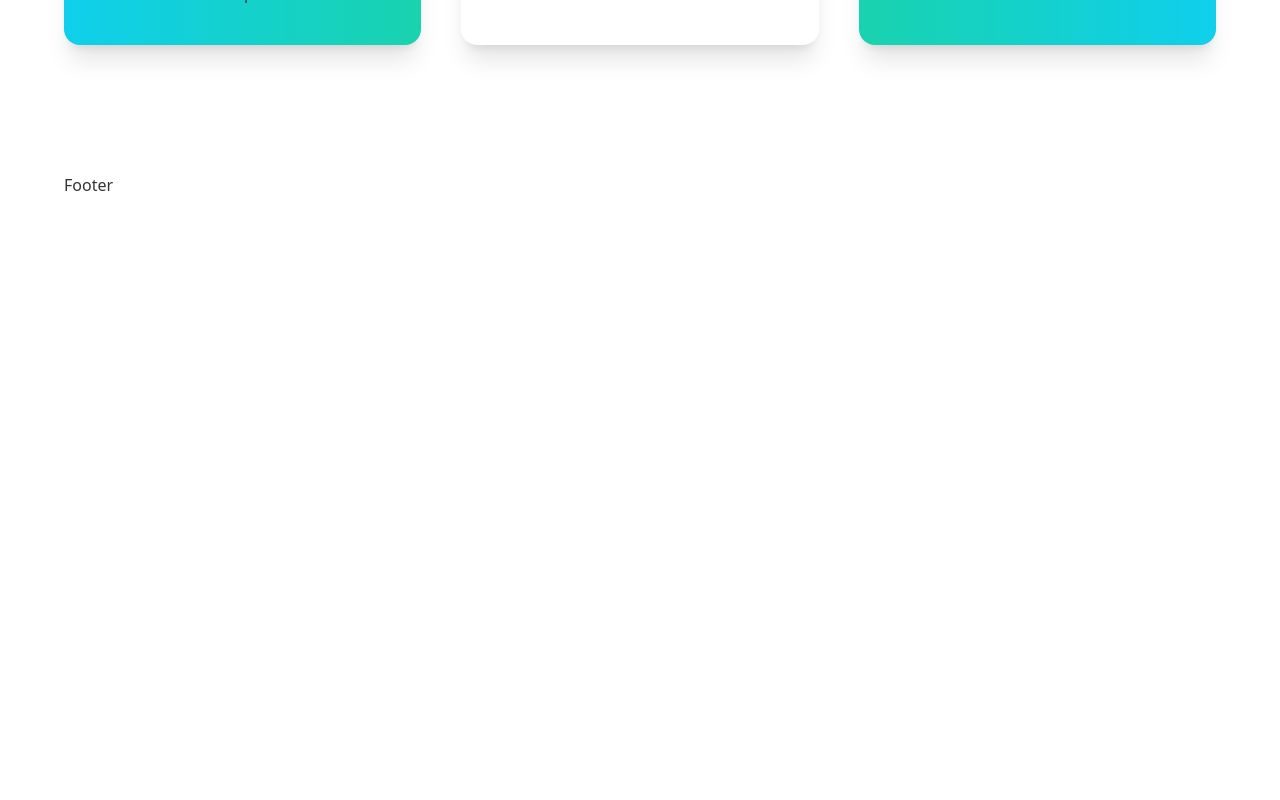
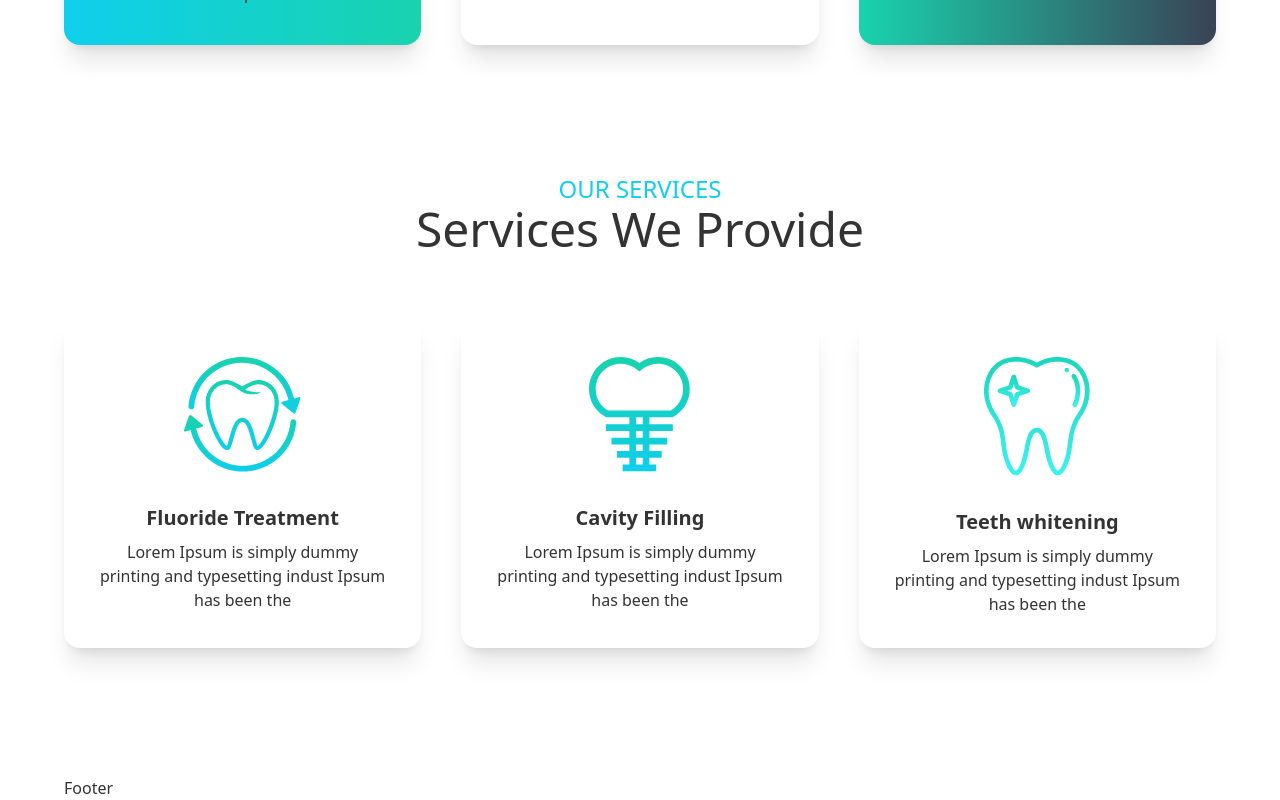
Before and after one commit to hasanTheBest/dp-practice-client, a React (Create React App) app: page / in a window 1280 px wide. Shown: the part 1135-1935 px from the top of the page. Before the commit the page ends 1332 px from the top, so only its background shows below. Built offline with nearby package versions, Linux system fonts and the light colour scheme.

Commit message:
services section added.

```diff
--- a/src/Views/Home.jsx
+++ b/src/Views/Home.jsx
@@ -1,12 +1,14 @@
 import React from "react";
 import Hero from "./Home/Hero";
 import InfoCards from "./Home/InfoCards";
+import Services from "./Home/Services";
 
 const Home = () => {
   return (
     <div>
       <Hero />
       <InfoCards />
+      <Services />
     </div>
   );
 };
--- a/src/Views/Home/InfoCards.jsx
+++ b/src/Views/Home/InfoCards.jsx
@@ -29,7 +29,7 @@ const infos = [
 const bgs = [
   " bg-gradient-to-r from-primary to-secondary",
   "bg-accent",
-  " bg-gradient-to-r from-secondary to-primary",
+  " bg-gradient-to-r from-secondary to-accent",
 ];
 
 const Info = ({ image, title, desc, bg }) => (
--- /dev/null
+++ b/src/Views/Home/Services.jsx
@@ -0,0 +1,58 @@
+import React from "react";
+
+// images
+import fluoride from "../../assets/images/fluoride.png";
+import cavity from "../../assets/images/cavity.png";
+import whitening from "../../assets/images/whitening.png";
+
+const services = [
+  {
+    _id: 1,
+    image: fluoride,
+    title: "Fluoride Treatment",
+    desc: "Lorem Ipsum is simply dummy printing and typesetting indust Ipsum has been the",
+  },
+  {
+    _id: 1,
+    image: cavity,
+    title: "Cavity Filling",
+    desc: "Lorem Ipsum is simply dummy printing and typesetting indust Ipsum has been the",
+  },
+  {
+    _id: 1,
+    image: whitening,
+    title: "Teeth whitening",
+    desc: "Lorem Ipsum is simply dummy printing and typesetting indust Ipsum has been the",
+  },
+];
+
+const Service = ({ title, image, desc }) => (
+  <div class="card bg-base-100 shadow-xl">
+    <figure class="px-10 pt-10">
+      <img src={image} alt={title} class="rounded-xl" />
+    </figure>
+    <div class="card-body items-center text-center">
+      <h2 class="card-title">{title}</h2>
+      <p>{desc}</p>
+    </div>
+  </div>
+);
+
+const Services = () => {
+  return (
+    <section className="pb-16 lg:pb-32">
+      <header className="text-center mb-16 text-2xl">
+        <h4 className="text-primary uppercase">Our Services</h4>
+        <h4 className="text-5xl">Services We Provide</h4>
+      </header>
+
+      <div className="grid grid-cols-1 md:grid-cols-2 lg:grid-cols-3 gap-6 lg:gap-10">
+        {services.map((service) => (
+          <Service key={service._id} {...service} />
+        ))}
+      </div>
+    </section>
+  );
+};
+
+export default Services;
```
